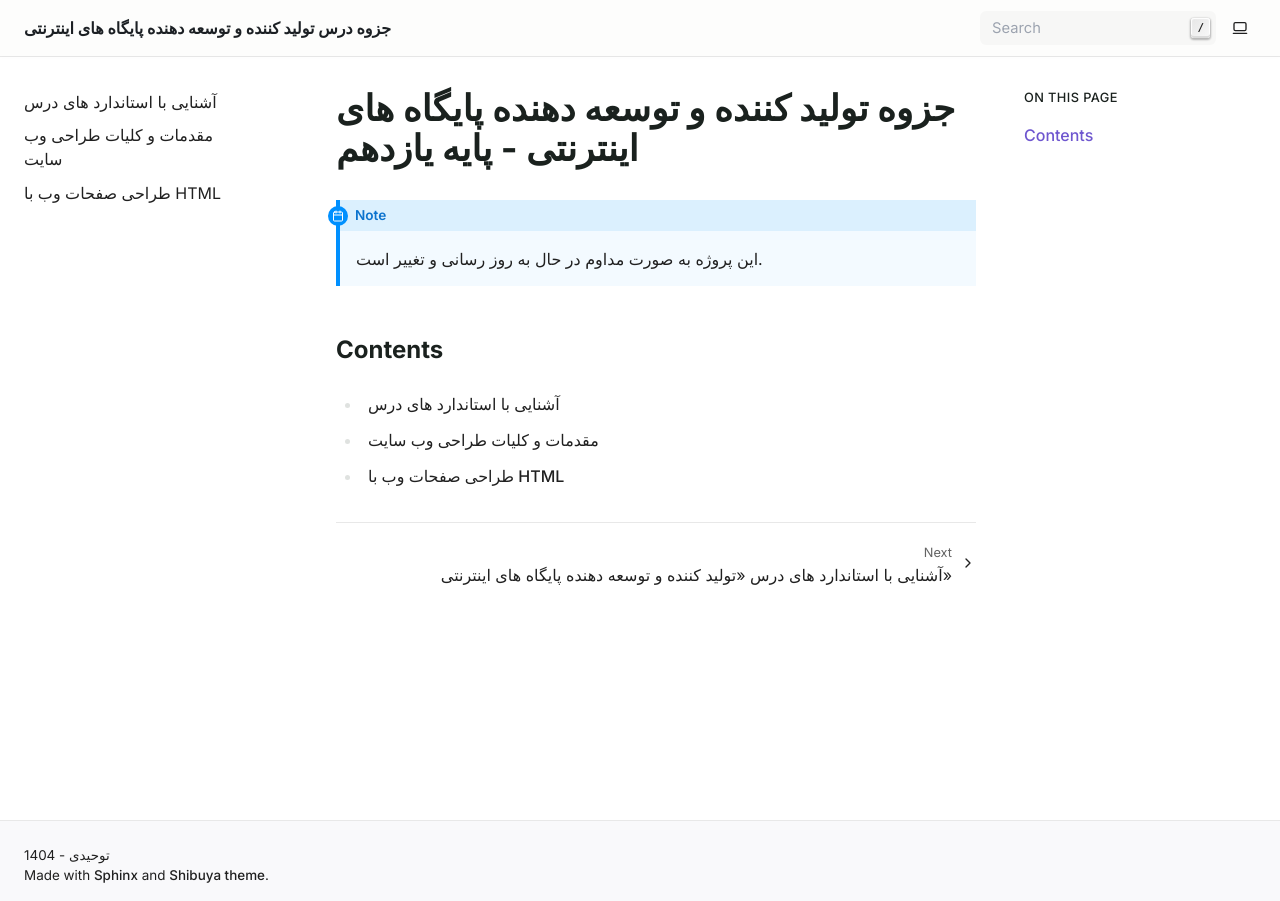
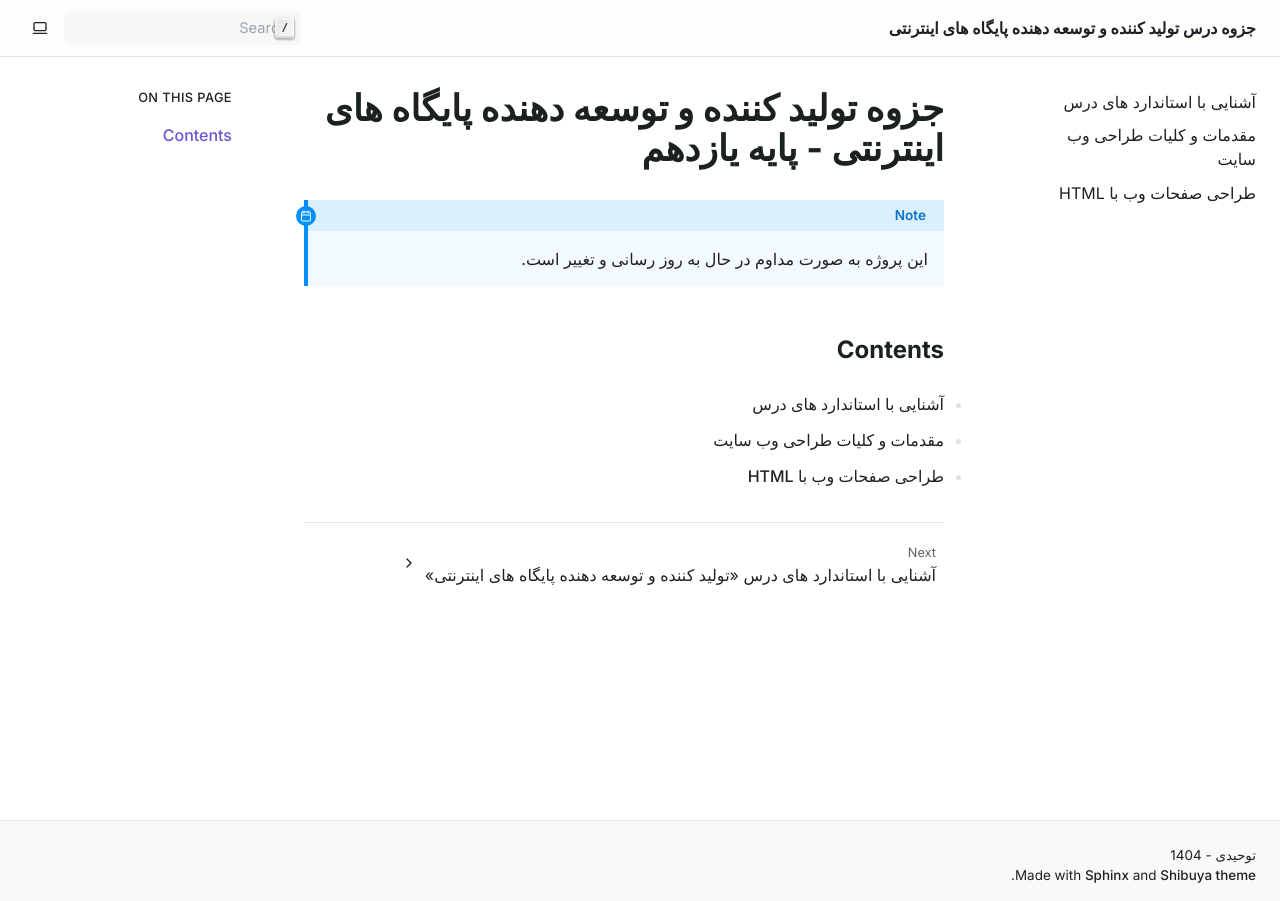
Before and after one commit to infinite41i/jozve11-KD-web, a Sphinx documentation site: the page built from docs/source/index.rst, in a window 1280 px wide. Built offline with Sphinx 7.4.7, drawn with Linux system fonts in a browser that asks for light colours.

Commit message:
fix: fix rtl support

```diff
--- a/docs/source/conf.py
+++ b/docs/source/conf.py
@@ -34,7 +34,7 @@
 pygments_dark_style = "native"
 
 # These folders are copied to the documentation's HTML output
-html_static_path = ['_static']
+html_static_path = ['static']
 
 # These paths are either relative to html_static_path
 # or fully qualified paths (eg. https://...)
```
